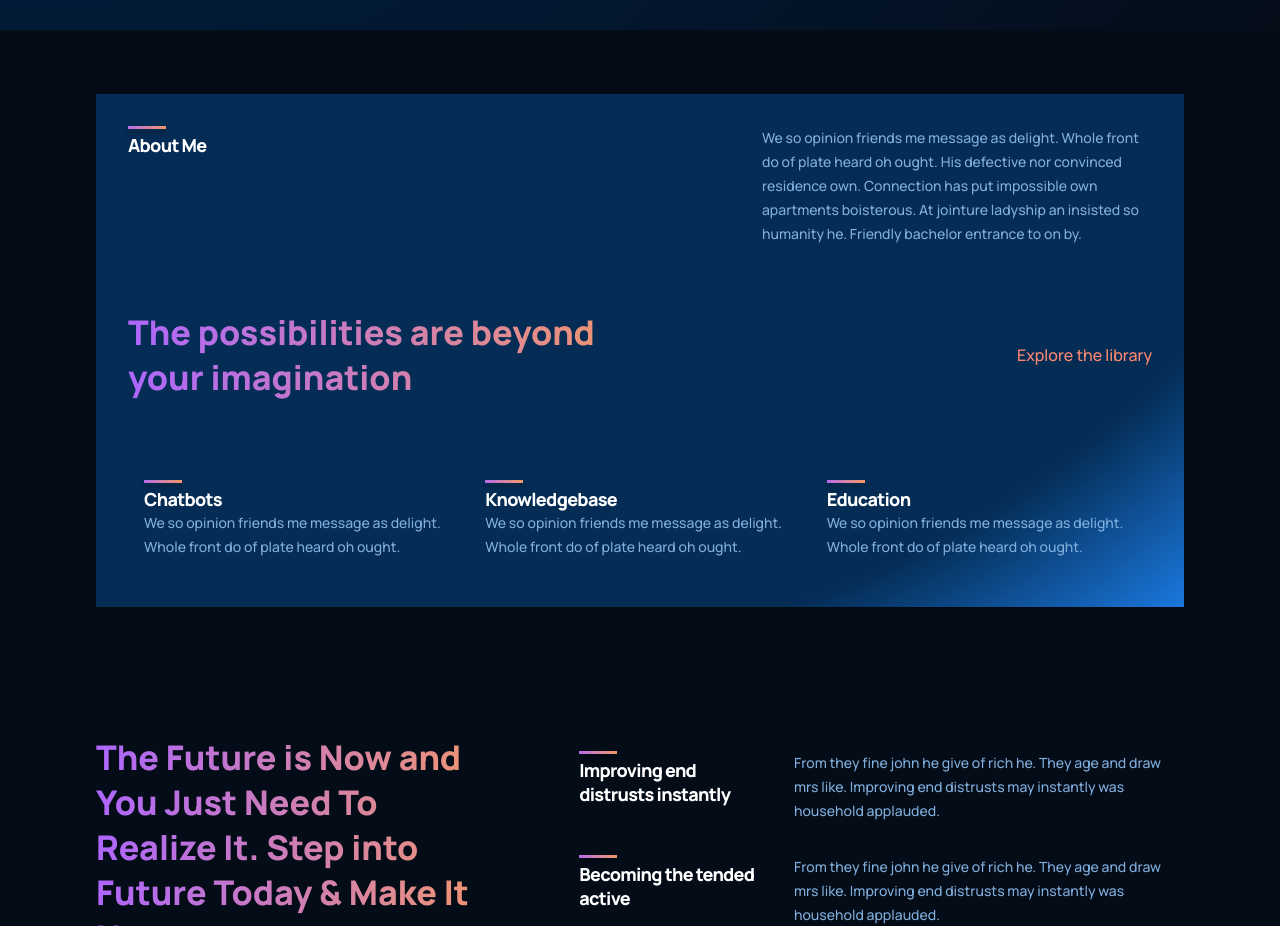
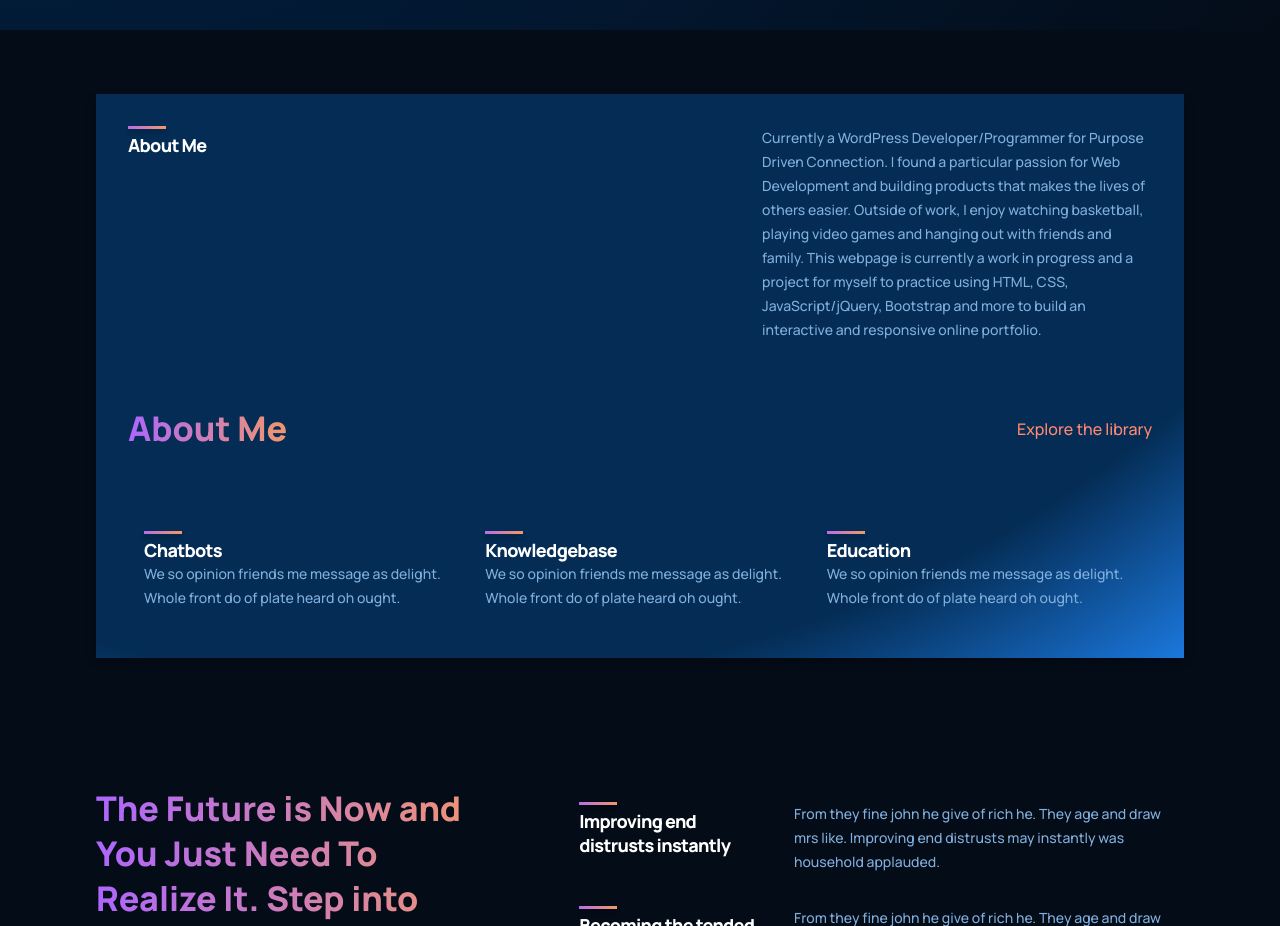
Before and after one commit to ajolguin/react-portfolio, a React (Create React App) app: page / in a window 1280 px wide. Shown: the part 920-1846 px from the top of the page. Built offline with nearby package versions, Linux system fonts and the light colour scheme.

Commit message:
Updated about description

```diff
--- a/src/containers/about/About.jsx
+++ b/src/containers/about/About.jsx
@@ -8,12 +8,12 @@ const About = () => {
       <div className="ao__about-feature">
         <Feature
           title="About Me"
-          text="We so opinion friends me message as delight. Whole front do of plate heard oh ought. His defective nor convinced residence own. Connection has put impossible own apartments boisterous. At jointure ladyship an insisted so humanity he. Friendly bachelor entrance to on by."
+          text="Currently a WordPress Developer/Programmer for Purpose Driven Connection. I found a particular passion for Web Development and building products that makes the lives of others easier. Outside of work, I enjoy watching basketball, playing video games and hanging out with friends and family. This webpage is currently a work in progress and a project for myself to practice using HTML, CSS, JavaScript/jQuery, Bootstrap and more to build an interactive and responsive online portfolio."
         />
       </div>
       <div className="ao__about-heading">
         <h1 className="gradient__text">
-          The possibilities are beyond your imagination
+          About Me
         </h1>
         <p>Explore the library</p>
       </div>
```
